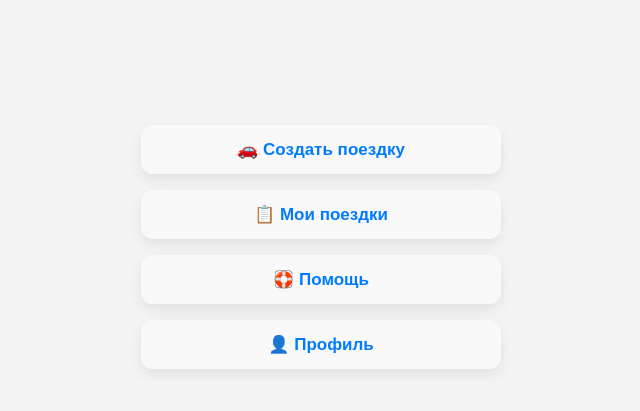
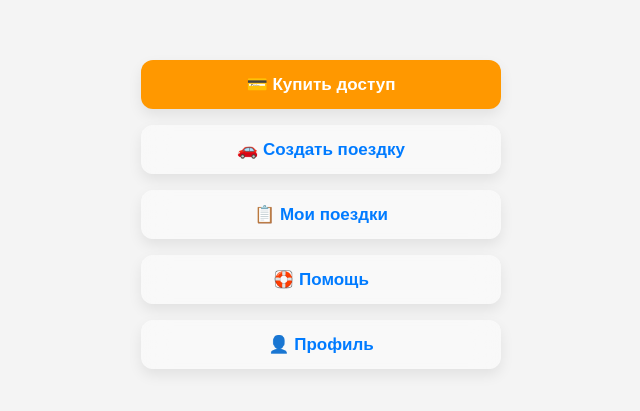
Before and after one commit to ragshata/frontend-carshare, a Vue app: page /driver in a window 1280 px wide. Shown: the part 319-730 px from the top of the page, without its empty margins (319-959 px from the left). Built offline with nearby package versions, Linux system fonts and the light colour scheme.

Commit message:
new admin

```diff
--- a/src/pages/DriverScreen.vue
+++ b/src/pages/DriverScreen.vue
@@ -4,6 +4,9 @@
 
     <div class="driver-content">
       <div class="actions">
+        <button class="btn btn-access" @click="go('/buy-access')">
+          💳 Купить доступ
+        </button>
         <button class="btn" @click="go('/offer-trip')">
           🚗 Создать поездку
         </button>
@@ -94,6 +97,13 @@ function go(path: string) {
   background: rgba(227, 238, 255, 0.6);
 }
 
+.btn-access {
+  background: #ff9800;
+  color: white;
+}
+.btn-access:active {
+  background: #fb8c00;
+}
 
 @keyframes bg-fade-in {
   from { opacity: 0; }
```
